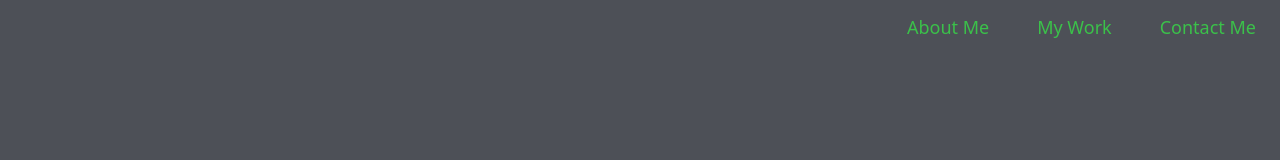
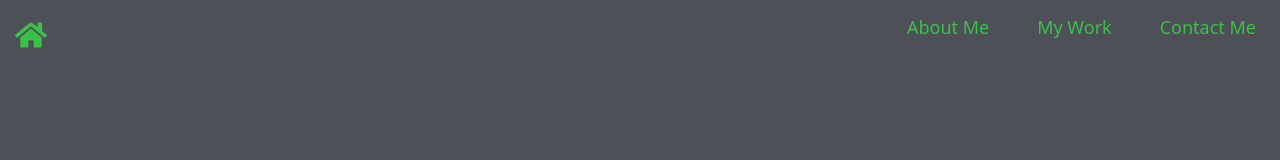
Before and after one commit to thenickgarza/react-portfolio, a React (Create React App) app: page / in a window 1280 px wide. Shown: the top 160 px of the page. Built offline with nearby package versions, Linux system fonts and the light colour scheme.

Commit message:
fixed bugs

```diff
--- a/package.json
+++ b/package.json
@@ -2,7 +2,7 @@
   "name": "reactportfolio",
   "version": "0.1.0",
   "private": true,
-  "homepage": "https://github.com/thenickgarza/react-portfolio",
+  "homepage": "https://localhost:3000",
   "dependencies": {
     "@emailjs/browser": "^3.6.2",
     "@fontsource/bodoni-moda": "^4.5.6",
@@ -20,6 +20,7 @@
     "react": "^18.0.0",
     "react-bootstrap": "^2.4.0",
     "react-dom": "^18.0.0",
+    "react-icons": "^4.4.0",
     "react-router-dom": "^6.3.0",
     "react-scripts": "5.0.1",
     "sass": "^1.53.0",
--- a/src/components/Nav/index.js
+++ b/src/components/Nav/index.js
@@ -1,5 +1,5 @@
 import React from "react";
-// import { FaHome } from "react-icons/fa";
+import { FaHome } from "react-icons/fa";
 
 const Nav = () => {
   return (
@@ -10,7 +10,7 @@ const Nav = () => {
           href="/"
           style={{ color: "#3bc14a", marginLeft: "15px" }}
         >
-          {/* <FaHome /> */}
+          <FaHome />
         </a>
       </h2>
       <nav>
```
Also changed, not shown: 1 other file (tests, documents, lock files or other folders).
